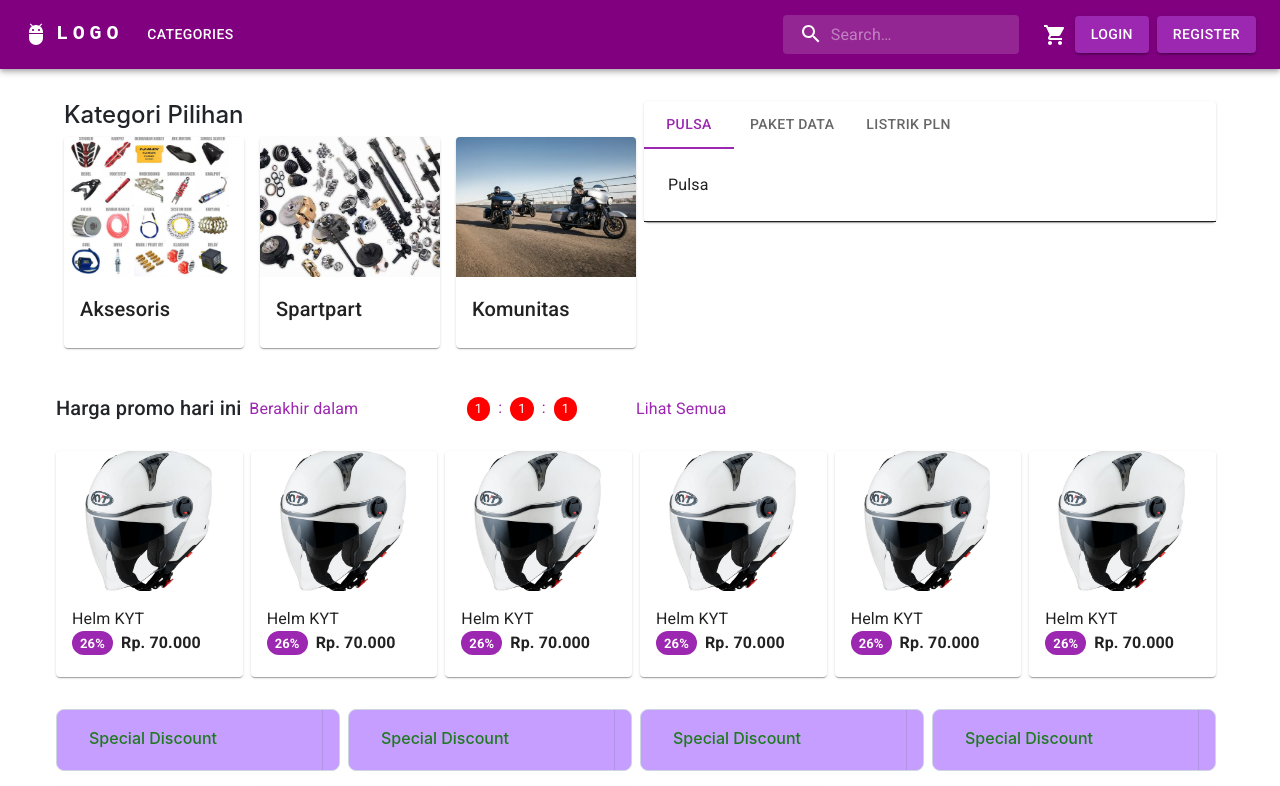
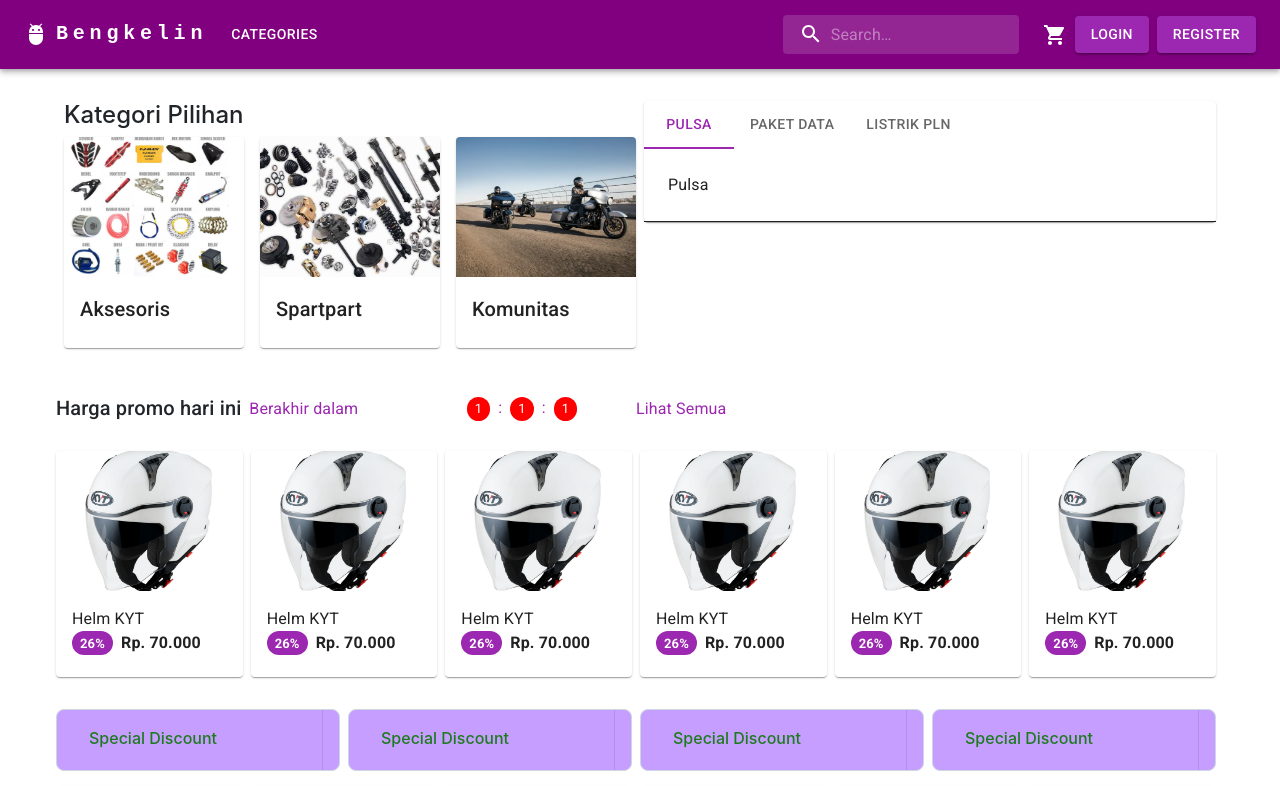
Before and after one commit to fazrithe/e-commerce-frontend, a Next.js app: page / in a window 1280 px wide. Shown: the top 786 px of the page. Built offline with nearby package versions, Linux system fonts and the light colour scheme.

Commit message:
Update navbar

```diff
--- a/components/home/navbar.tsx
+++ b/components/home/navbar.tsx
@@ -144,7 +144,7 @@
               textDecoration: 'none',
             }}
           >
-            LOGO
+            Bengkelin
           </Typography>
 
           <Box sx={{ flexGrow: 1, display: { xs: 'flex', md: 'none' } }}>
```
